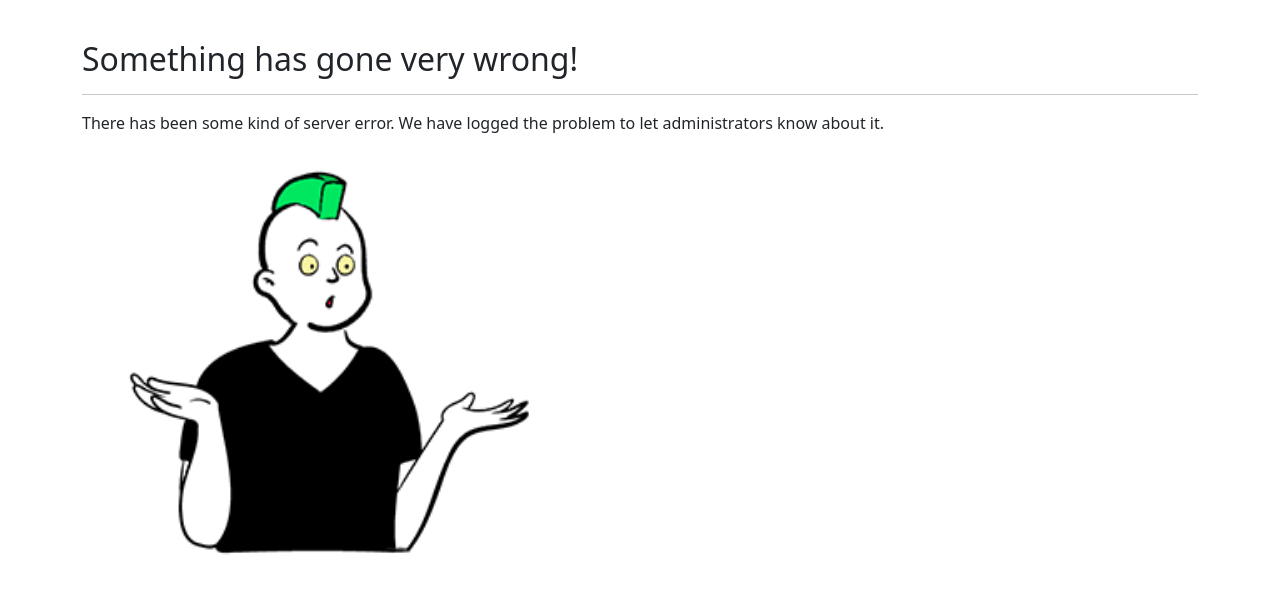
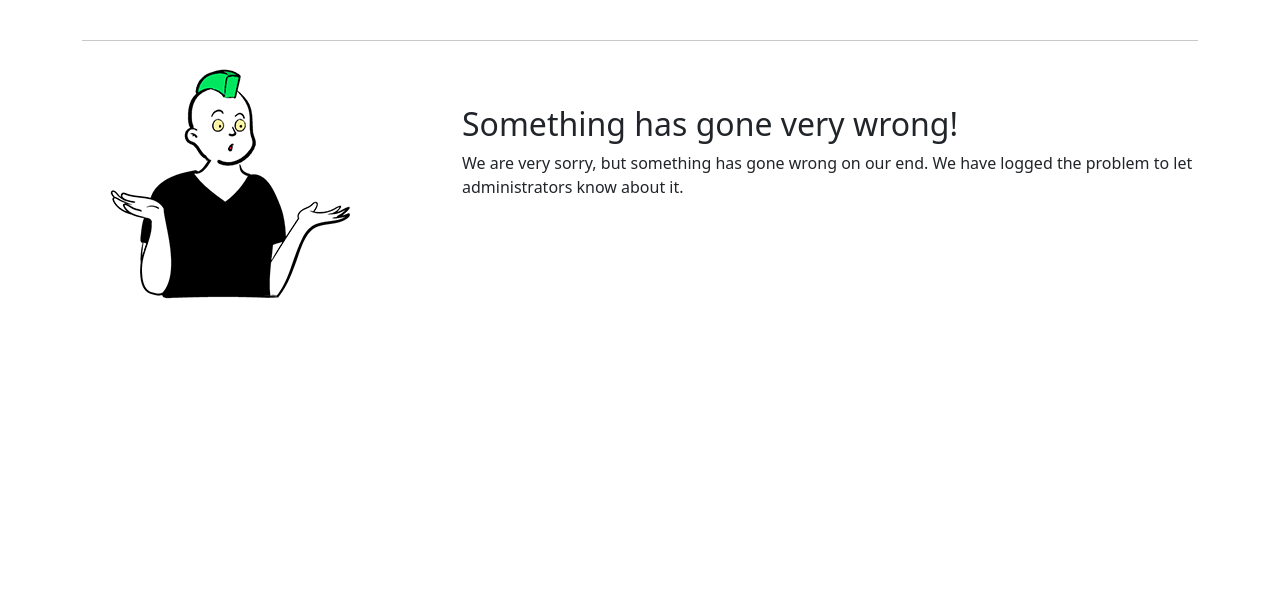
Before and after one commit to mikecolbert/dpb-web-form-template, a Flask app: template templates/505.html in a window 1280 px wide. Shown: the part 24-639 px from the top of the page. Run offline with Flask 2, Linux system fonts and the light colour scheme; the template is opened without the code that fills it, so the values that code supplies are empty.

Commit message:
updated custom error page formatting

```diff
--- a/templates/505.html
+++ b/templates/505.html
@@ -1,17 +1,22 @@
 {% extends 'base.html' %} {% block body %}
 
-<h2>Something has gone very wrong!</h2>
 <hr />
 <main>
-  <p>
-    There has been some kind of server error. We have logged the problem to let
-    administrators know about it.
-  </p>
-  <img
-    class="img-fluid"
-    src="{{ url_for('static', filename='images/oh-no.png') }}"
-    width="500"
-    alt="Mike & his pair programming partner"
-  />
+  <div class="row">
+    <div class="col-4">
+      <img
+        class="img-fluid"
+        src="{{ url_for('static', filename='images/oh-no.png') }}"
+        alt="505 error page"
+      />
+    </div>
+    <div class="col-8">
+      <h2 class="mt-5">Something has gone very wrong!</h2>
+      <p>
+        We are very sorry, but something has gone wrong on our end. We have
+        logged the problem to let administrators know about it.
+      </p>
+    </div>
+  </div>
 </main>
 {% endblock %}
```
Also changed, not shown: templates/404.html (+13 -8 lines).
